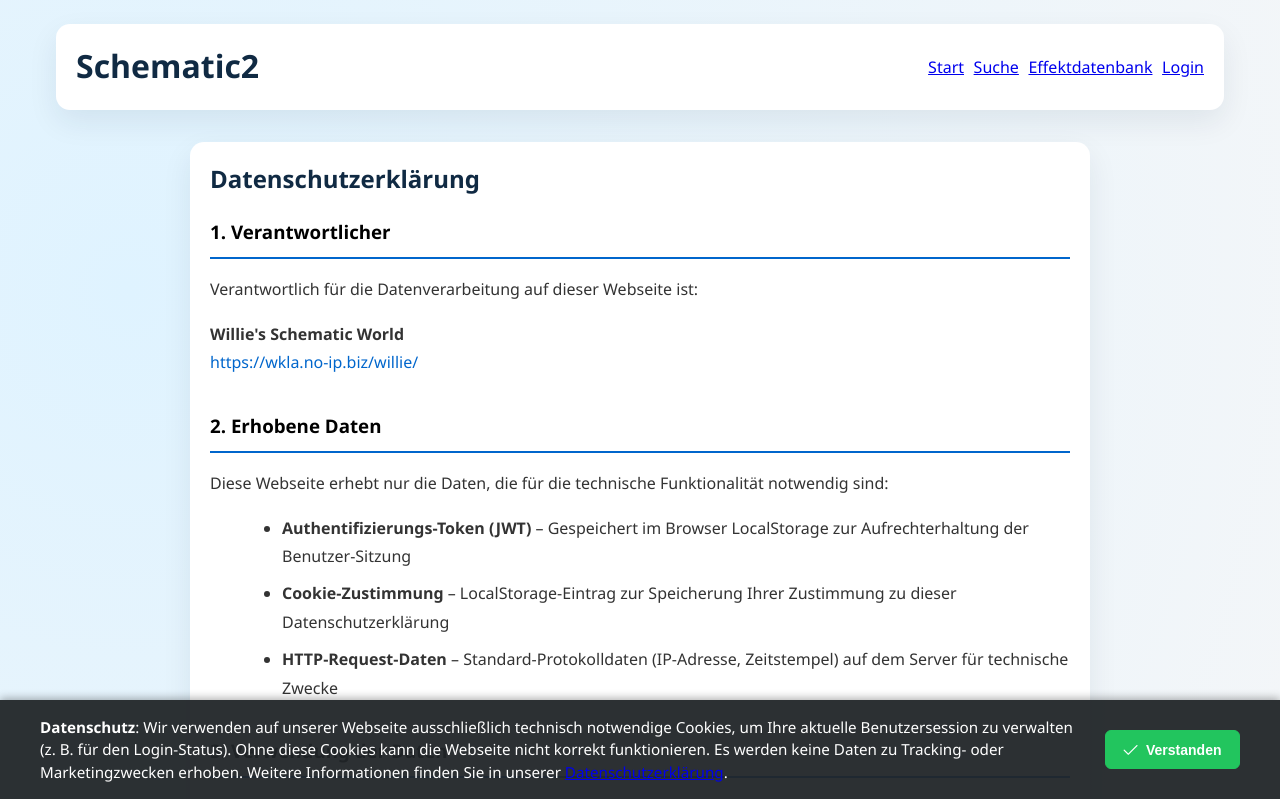
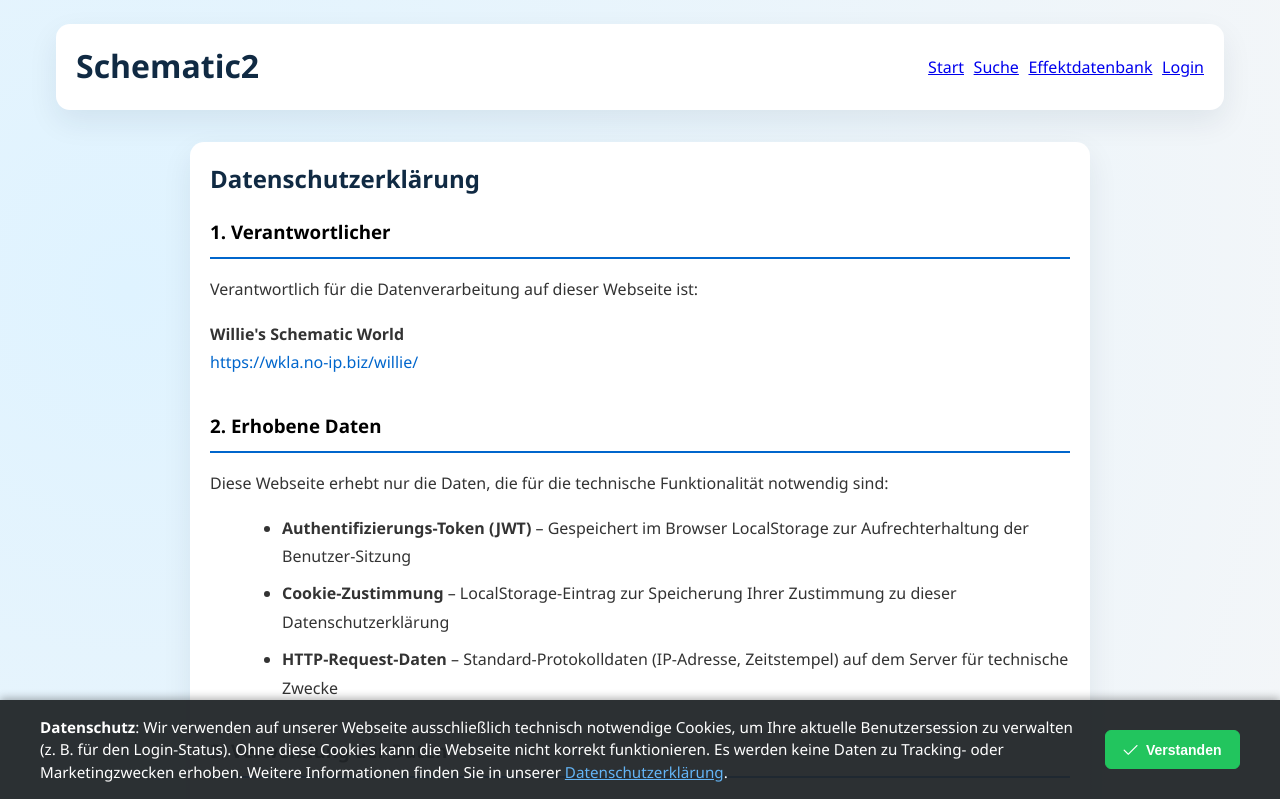
Before and after one commit to willie68/schematics2, a Vue app in the folder frontend/: page /datenschutz in a window 1280 px wide. Shown: the top 799 px of the page. Built offline with nearby package versions, Linux system fonts and the light colour scheme; a web font is replaced by a local one.

Commit message:
Fix: RouterLink statt Absolute Links für Base-Path-Kompatibilität (/client/ und /schematics2/)

```diff
--- a/frontend/src/components/AppFooter.vue
+++ b/frontend/src/components/AppFooter.vue
@@ -3,15 +3,15 @@
     <div class="footer-content">
       <p>&copy; 2026 Schematic2. Alle Rechte vorbehalten.</p>
       <div class="footer-links">
-        <a href="/datenschutz" rel="noopener noreferrer">
+        <RouterLink to="/datenschutz" class="footer-link">
           Datenschutz
-        </a>
+        </RouterLink>
         <span class="separator">|</span>
-        <a href="https://wkla.no-ip.biz/willie/pages/impressum.php" target="_blank" rel="noopener noreferrer">
+        <a href="https://wkla.no-ip.biz/willie/pages/impressum.php" target="_blank" rel="noopener noreferrer" class="footer-link">
           Impressum
         </a>
         <span class="separator">|</span>
-        <a href="https://www.disclaimer.de/disclaimer.htm?farbe=FFFFFF/000000/000000/000000" target="_blank" rel="noopener noreferrer">
+        <a href="https://www.disclaimer.de/disclaimer.htm?farbe=FFFFFF/000000/000000/000000" target="_blank" rel="noopener noreferrer" class="footer-link">
           Haftungsausschluss
         </a>
       </div>
@@ -20,6 +20,7 @@
 </template>
 
 <script setup>
+import { RouterLink } from 'vue-router'
 </script>
 
 <style scoped>
@@ -62,6 +63,17 @@
   text-decoration: underline;
 }
 
+.footer-link {
+  color: #0066cc;
+  text-decoration: none;
+  transition: color 0.2s;
+}
+
+.footer-link:hover {
+  color: #0052a3;
+  text-decoration: underline;
+}
+
 .separator {
   color: #ccc;
 }
--- a/frontend/src/components/CookieBanner.vue
+++ b/frontend/src/components/CookieBanner.vue
@@ -6,7 +6,7 @@
           <strong>Datenschutz</strong>: Wir verwenden auf unserer Webseite ausschließlich technisch notwendige Cookies,
           um Ihre aktuelle Benutzersession zu verwalten (z. B. für den Login-Status).
           Ohne diese Cookies kann die Webseite nicht korrekt funktionieren.
-          Es werden keine Daten zu Tracking- oder Marketingzwecken erhoben. Weitere Informationen finden Sie in unserer <a href="/datenschutz" target="_blank" rel="noopener noreferrer">Datenschutzerklärung</a>.
+          Es werden keine Daten zu Tracking- oder Marketingzwecken erhoben. Weitere Informationen finden Sie in unserer <RouterLink to="/datenschutz">Datenschutzerklärung</RouterLink>.
         </p>
       </div>
       <div class="cookie-actions">
@@ -24,6 +24,7 @@
 
 <script setup>
 import { ref, onMounted } from 'vue'
+import { RouterLink } from 'vue-router'
 import Button from 'primevue/button'
 
 const COOKIE_CONSENT_KEY = 'schematic2_cookie_consent'
@@ -75,6 +76,16 @@ function acceptCookies() {
   margin: 0;
 }
 
+.cookie-message :deep(a) {
+  color: #64b5f6;
+  text-decoration: underline;
+  transition: color 0.2s;
+}
+
+.cookie-message :deep(a):hover {
+  color: #ffffff;
+}
+
 .cookie-actions {
   flex-shrink: 0;
 }
```
